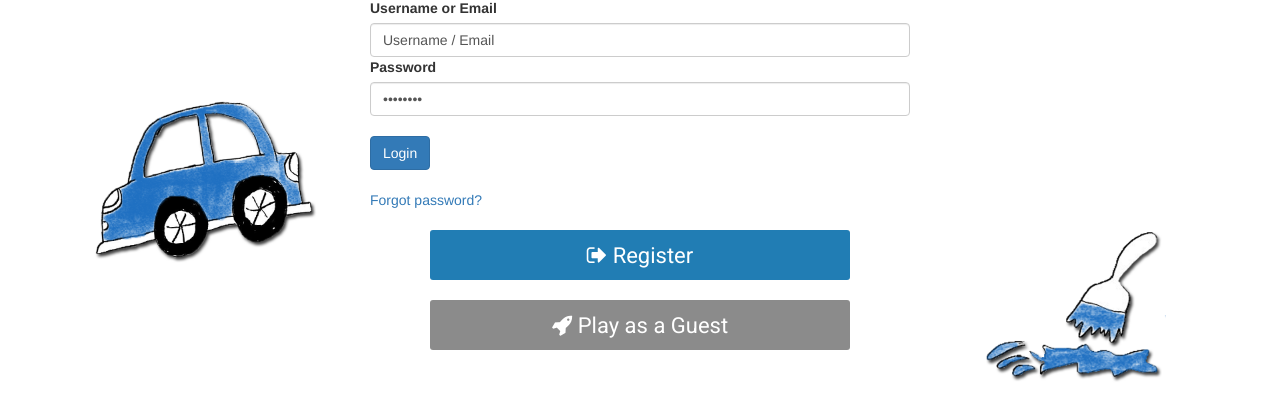
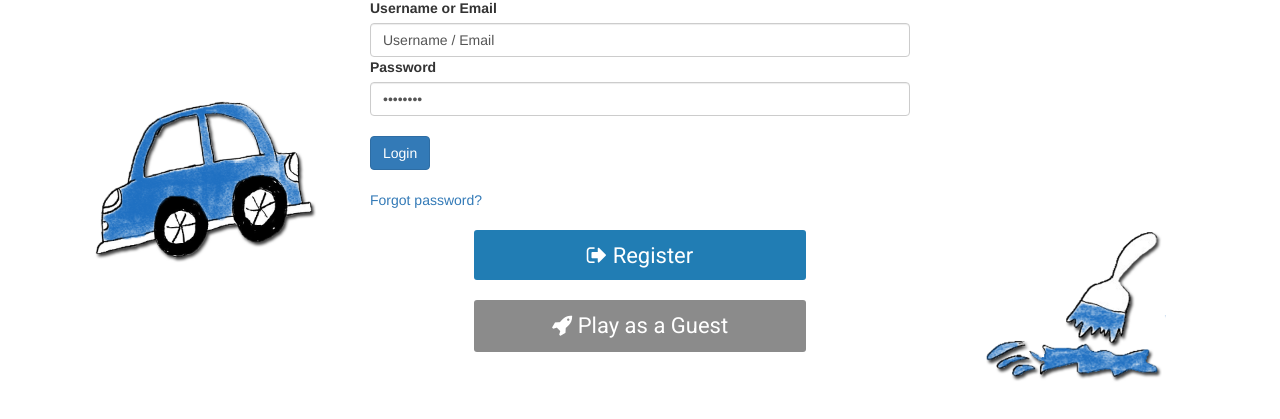
Before and after one commit to AIPElFak/APS_Projekat, a plain HTML site: page sketcher.html in a window 1280 px wide. Shown: the part 201-620 px from the top of the page. Drawn offline with nearby package versions, Linux system fonts and the light colour scheme.

Commit message:
Add files via upload

```diff
--- a/css/main.css
+++ b/css/main.css
@@ -4,7 +4,6 @@ body
 {
 	height: 100%;
 	width: 100%;
-	min-width: 520px;
 	font-family: "Helvetica Neue",Helvetica,Arial,sans-serif;
 	font-size: 14px;
 	line-height: 1.42857143;
@@ -18,6 +17,7 @@ form
 	display: block;
 	margin-top: 0em;
 }
+
 .logo
 {
 	vertical-align: middle;
@@ -26,7 +26,10 @@ form
 	margin: 0 auto;
 	display: block;
 }
-
+.form-control
+{
+	min-width: 230px;
+}
 .container
 {
  	padding-right: 15px;
@@ -65,10 +68,11 @@ form
 .guest-button
 {
 	background-color: #8b8b8b;
-	width: 420px;
+	width: 26%;
+	min-width: 129px;
 	margin-right: 0;
 	margin-top: 20px;
-	height: 50px;
+	height: 100%;
 	padding: 10px;
 	font-size: 22px;
 	display: inline-block;
@@ -91,7 +95,8 @@ form
 .register-button
 {
 	background-color: #217db4;
-	width: 420px;
+	width: 26%;
+	min-width: 129px;
 	margin-right: 0;
 	margin-top: 20px;
 	height: 50px;
@@ -157,6 +162,7 @@ form
     .col-m-10 {width: 83.33%;}
     .col-m-11 {width: 91.66%;}
     .col-m-12 {width: 100%;}
+
 }
 
 @media only screen and (min-width: 768px) {
```
